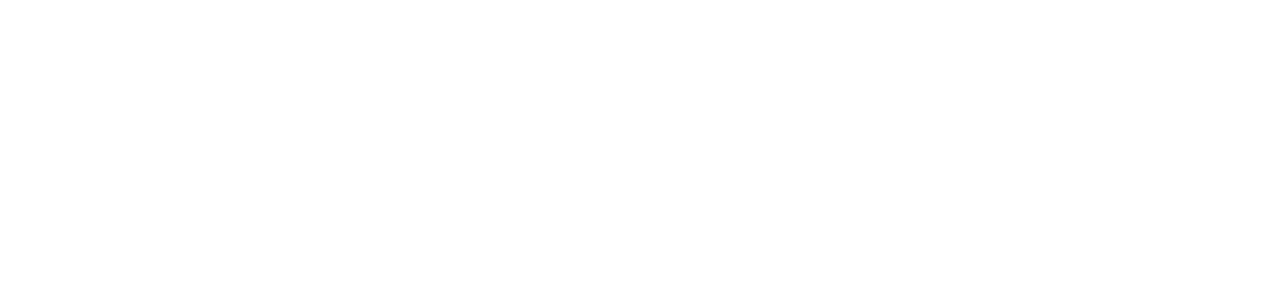
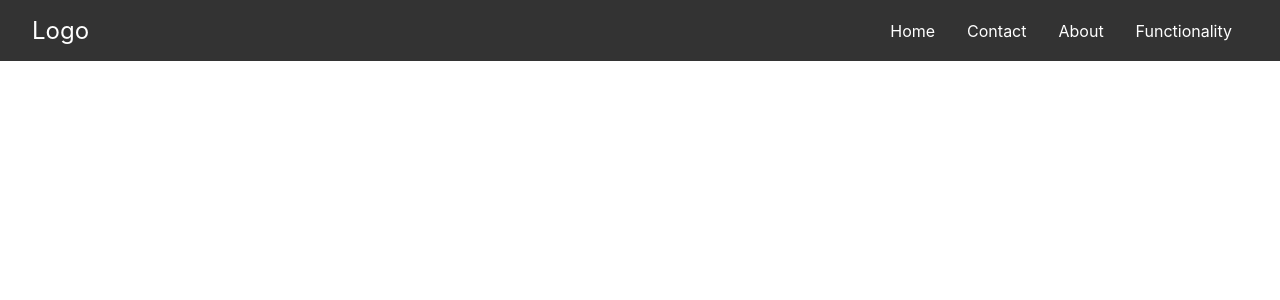
Before and after one commit to Ousman37/react-ecom-store, a React (Create React App) app: page / in a window 1280 px wide. Shown: the top 300 px of the page. Built offline with nearby package versions, Linux system fonts and the light colour scheme; the HTML template or start-up script is replaced by a standard one.

Commit message:
Update package-lock.json, package.json, and src/App.js

```diff
--- a/src/App.js
+++ b/src/App.js
@@ -1,7 +1,12 @@
 import './App.css';
+import NavBar from './components/NavBar';
 
 function App() {
-  return <div></div>;
+  return (
+    <div>
+      <NavBar />
+    </div>
+  );
 }
 
 export default App;
--- /dev/null
+++ b/src/components/NavBar.jsx
@@ -0,0 +1,99 @@
+import React, { useState } from 'react';
+import { RiMenuLine, RiCloseLine } from 'react-icons/ri';
+import styled from 'styled-components';
+
+const NavBarWrapper = styled.nav`
+  background-color: #333;
+  color: #fff;
+  display: flex;
+  align-items: center;
+  justify-content: space-between;
+  padding: 1rem;
+  position: fixed;
+  top: 0;
+  left: 0;
+  right: 0;
+  z-index: 999;
+`;
+
+const MenuIcon = styled(RiMenuLine)`
+  font-size: 2rem;
+  cursor: pointer;
+
+  @media (min-width: 768px) {
+    display: none;
+  }
+`;
+
+const CloseIcon = styled(RiCloseLine)`
+  font-size: 2rem;
+  cursor: pointer;
+`;
+const Logo = styled.div`
+  font-size: 1.5rem;
+  margin-left: 1rem;
+`;
+const MenuItems = styled.div`
+  display: flex;
+  align-items: center;
+  justify-content: ${({ show }) =>
+    show
+      ? 'center'
+      : 'flex-end'}; /* Center align items when menu is open, align to the right when closed */
+  margin-right: 1rem;
+
+  @media (max-width: 768px) {
+    display: ${({ show }) => (show ? 'flex' : 'none')};
+    flex-direction: column;
+    align-items: center; /* Center align items on small screens */
+    margin-top: 1rem;
+  }
+
+  @media (min-width: 768px) {
+    flex-direction: row;
+  }
+`;
+
+const MenuItem = styled.a`
+  color: #fff;
+  margin: 0 1rem;
+  text-decoration: none;
+
+  @media (max-width: 768px) {
+    margin: 0.5rem 0;
+  }
+`;
+const NavBar = () => {
+  const [showMobileMenu, setShowMobileMenu] = useState(false);
+
+  const toggleMobileMenu = () => {
+    setShowMobileMenu(!showMobileMenu);
+  };
+
+  return (
+    <NavBarWrapper>
+      <Logo>Logo</Logo>
+      <MenuItems show={showMobileMenu}>
+        <MenuItem href='/' onClick={toggleMobileMenu}>
+          Home
+        </MenuItem>
+        <MenuItem href='/contact' onClick={toggleMobileMenu}>
+          Contact
+        </MenuItem>
+        <MenuItem href='/about' onClick={toggleMobileMenu}>
+          About
+        </MenuItem>
+        <MenuItem href='/functionality' onClick={toggleMobileMenu}>
+          Functionality
+        </MenuItem>
+      </MenuItems>
+      {showMobileMenu ? (
+        <CloseIcon onClick={toggleMobileMenu} />
+      ) : (
+        <MenuIcon onClick={toggleMobileMenu} />
+      )}
+    </NavBarWrapper>
+  );
+};
+
+export default NavBar;
```
Also changed, not shown: package.json (+7 -1 lines), src/components/styles/NavStyles.jsx (added, +147 -0 lines), 1 other file (tests, documents, lock files or other folders).
